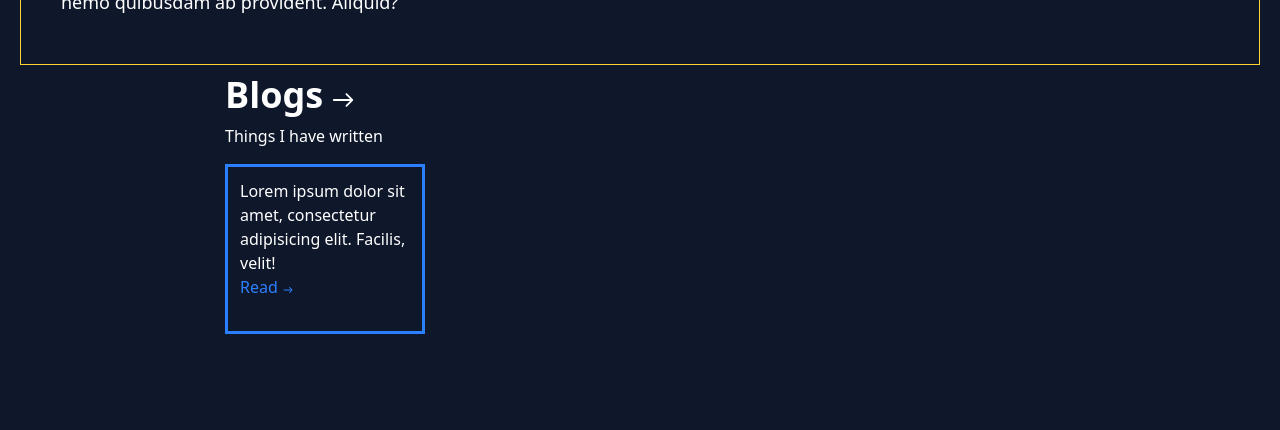
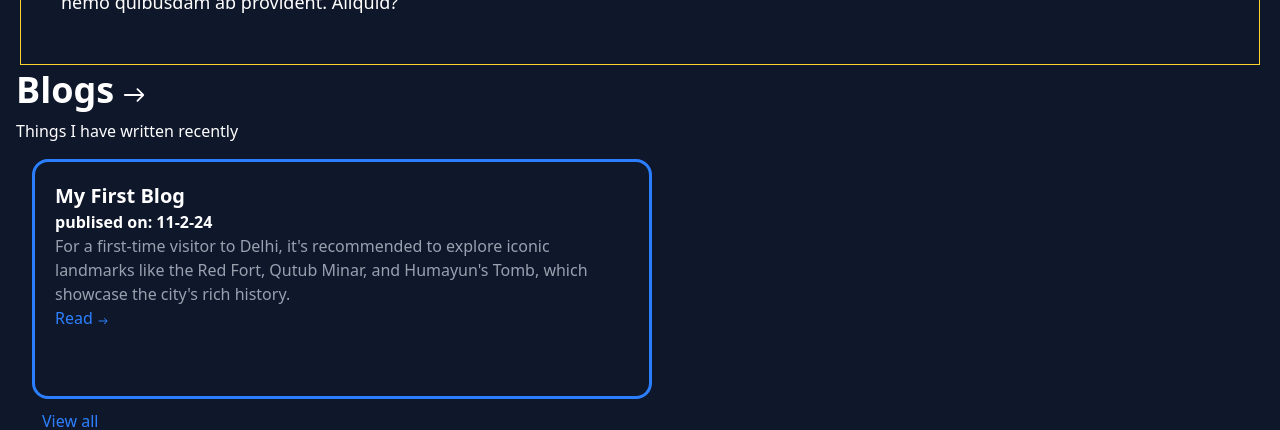
Before and after one commit to neharepos/protfolio-clone, a React (Vite) app: page / in a window 1280 px wide. Shown: the part 489-919 px from the top of the page. Before the commit the page ends 823 px from the top, so only its background shows below. Built offline with nearby package versions, Linux system fonts and the light colour scheme.

Commit message:
made the blogs section

```diff
--- a/src/App.jsx
+++ b/src/App.jsx
@@ -4,9 +4,8 @@ import viteLogo from '/vite.svg'
 import './App.css'
 import Navbar from './components/Navbar/Navbar'
 import Hero from './components/Hero/Hero'
-import cards from './components/cards/cards'
-
-import Blogs from './components/Blogs/Blogs'
+import Heading from './components/Heading/Heading'
+import Cards from './components/Cards/Cards'
 
 function App() {
   const [count, setCount] = useState(0)
@@ -16,8 +15,8 @@ function App() {
       <div>
         <Navbar/>
         <Hero />
-        <Blogs/>
-        <cards/>
+        <Heading heading="Blogs" task="Things I have written recently"/>
+
       </div>
     </div>
   )
--- a/src/components/Blogs/Blogs.jsx
+++ /dev/null
@@ -1,20 +0,0 @@
-import React from 'react'
-import { IoIosArrowRoundForward } from "react-icons/io";
-
-const Blogs = () => {
-  return (
-    <div className='text-white ml-[225px] mt-[10px]'>
-        <div>
-            <h1 className='font-bold text-4xl flex cursor-pointer no-underline hover:underline'>Blogs <IoIosArrowRoundForward  className='ml-[2px] mt-[7px]'/></h1>
-            <p className='mt-[6px]'>Things I have written</p>
-            <div className='border-3 border-blue-500 p-[12px] cursor-pointer hover:border-blue-800 transition-colors duration-300 mt-[16px] w-[200px] h-[170px]'>
-                Lorem ipsum dolor sit amet,
-                consectetur adipisicing elit. Facilis, velit!
-                <h3 className='flex text-blue-500'>Read <IoIosArrowRoundForward  className='ml-[2px] mt-[7px]'/></h3>
-            </div>
-        </div>
-    </div>
-  )
-}
-
-export default Blogs
--- /dev/null
+++ b/src/components/Heading/Heading.jsx
@@ -0,0 +1,25 @@
+import React from 'react'
+import { IoIosArrowRoundForward } from "react-icons/io";
+import Cards from '../Cards/Cards.jsx'
+
+const Heading = (props) => {
+  return (
+    <div className='text-white ml-[16px] mt-[5px]'>
+        <div>
+            <h1 className='font-bold text-4xl flex cursor-pointer '>{props.heading}<IoIosArrowRoundForward  className='ml-[2px] mt-[7px]'/></h1>
+            <p className='mt-[6px]'>{props.task}</p>
+            <Cards
+            title="My First Blog"
+            date="publised on: 11-2-24"
+            description="For a first-time visitor to Delhi,
+            it's recommended to explore iconic landmarks
+            like the Red Fort, Qutub Minar, and Humayun's Tomb,
+             which showcase the city's rich history."
+        />
+        <h3 className='flex ml-[26px] mt-[10px] text-blue-500'>View all</h3>
+        </div>
+    </div>
+  )
+}
+
+export default Heading
--- a/src/components/cards/cards.jsx
+++ b/src/components/cards/cards.jsx
@@ -1,15 +1,17 @@
 import React from 'react'
+import { IoIosArrowRoundForward } from "react-icons/io";
 
-const cards = () => {
+const Cards = (props) => {
   return (
-    <div className='text-white ml-[225px] mt-[100px]'>
-        <div className='border-3 border-blue-500 p-[12px] cursor-pointer hover:border-blue-800 transition-colors duration-300 mt-[16px] w-[200px] h-[170px]'>
-                Lorem ipsum dolor sit amet,
-                consectetur adipisicing elit. Facilis, velit!
+    <div className='text-white mx-4 transition delay-150 duration-300 ease-in-out hover:-translate-y-1 hover:scale-90'>
+        <div className='border-3 border-blue-500 rounded-2xl p-[20px] cursor-pointer hover:border-blue-900 hover:shadow-2xl transition-shadow duration-500 mt-[16px]  sm:w-[380px] sm:h-[230px]  md:w-[500px] md:h-[240px] lg:w-[620px] xl:h[250]'>
+                <h2 className='font-bold text-xl'>{props.title}</h2>
+                <h3 className='font-semibold'>{props.date}</h3>
+                <p className='text-gray-400'>{props.description}</p>
                 <h3 className='flex text-blue-500'>Read <IoIosArrowRoundForward  className='ml-[2px] mt-[7px]'/></h3>
             </div>
     </div>
   )
 }
 
-export default cards
+export default Cards
```
